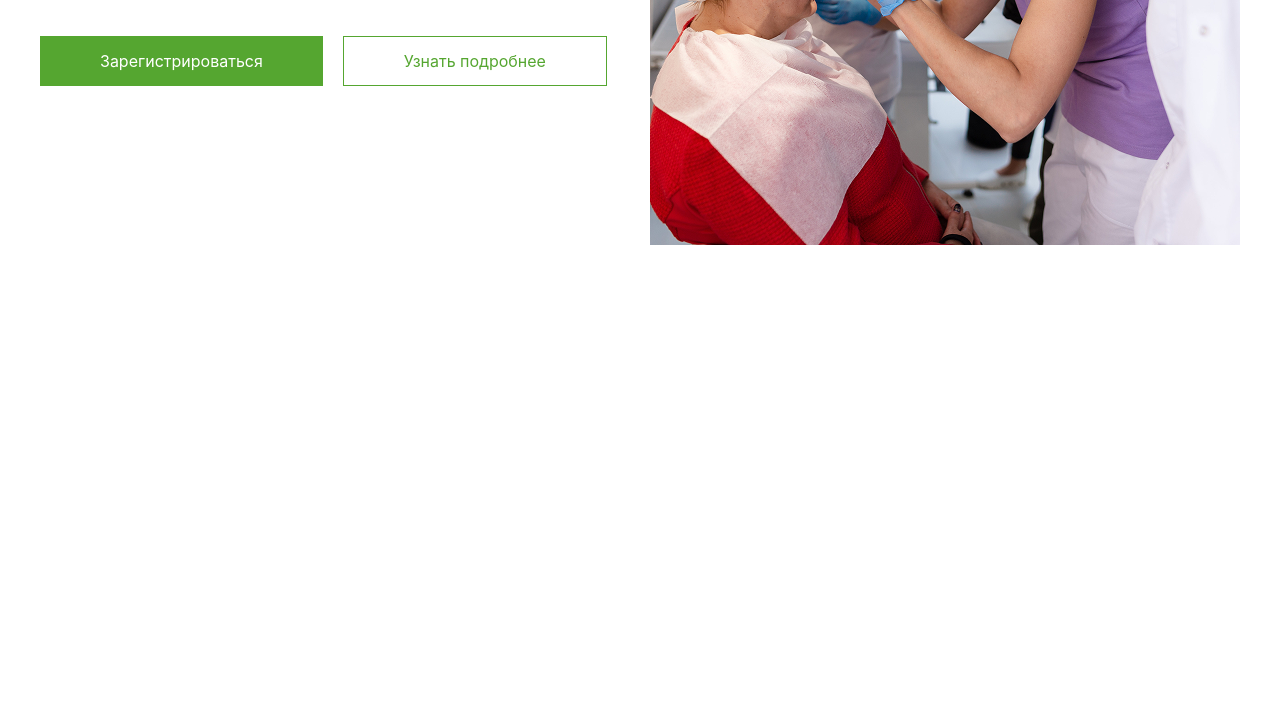
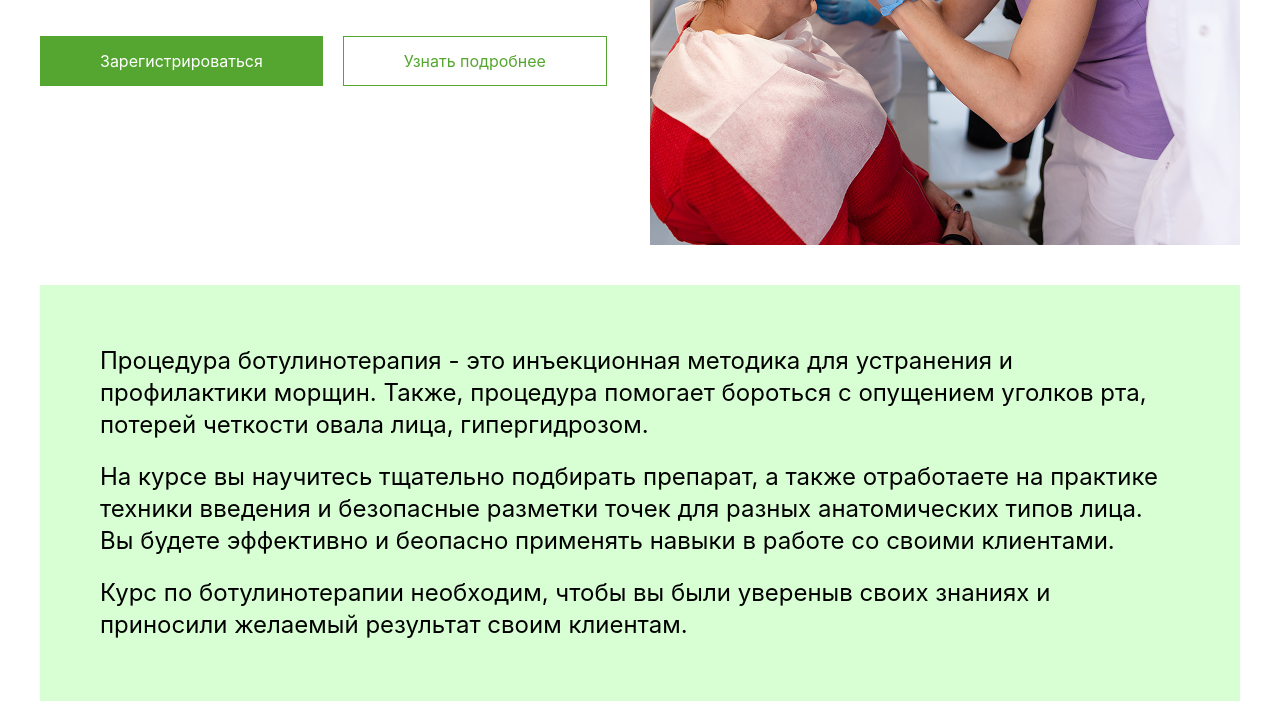
Before and after one commit to z1yodullo/GIT-30, a website: page src/page5.html in a window 1280 px wide. Shown: the part 594-1295 px from the top of the page. Before the commit the page ends 879 px from the top, so only its background shows below. Drawn offline with nearby package versions, Linux system fonts and the light colour scheme; files that its build step writes are made by us from their sources.

Commit message:
Add section 2 on page 5

```diff
--- a/src/page5.html
+++ b/src/page5.html
@@ -55,6 +55,12 @@
         </aside>
         <img src="./img/page5/section1/img.png" alt="">
     </section>
+
+    <section class="max-w-300 flex flex-col gap-5 p-5 lg:p-15 m-5 lg:m-auto bg-[#D7FFD3]">
+        <p class="lg:text-2xl lg:text-start text-center">Процедура ботулинотерапия - это инъекционная методика для устранения и профилактики морщин. Также, процедура помогает бороться с опущением уголков рта, потерей четкости овала лица, гипергидрозом.</p>
+        <p class="lg:text-2xl lg:text-start text-center">На курсе вы научитесь тщательно подбирать препарат, а также отработаете на практике техники введения и безопасные разметки точек для разных анатомических типов лица. Вы будете эффективно и беопасно применять навыки в работе со своими клиентами.</p>
+        <p class="lg:text-2xl lg:text-start text-center">Курс по ботулинотерапии необходим, чтобы вы были увереныв своих знаниях и приносили желаемый результат своим клиентам.</p>
+    </section>
 </main>
 </body>
 </html>
```
